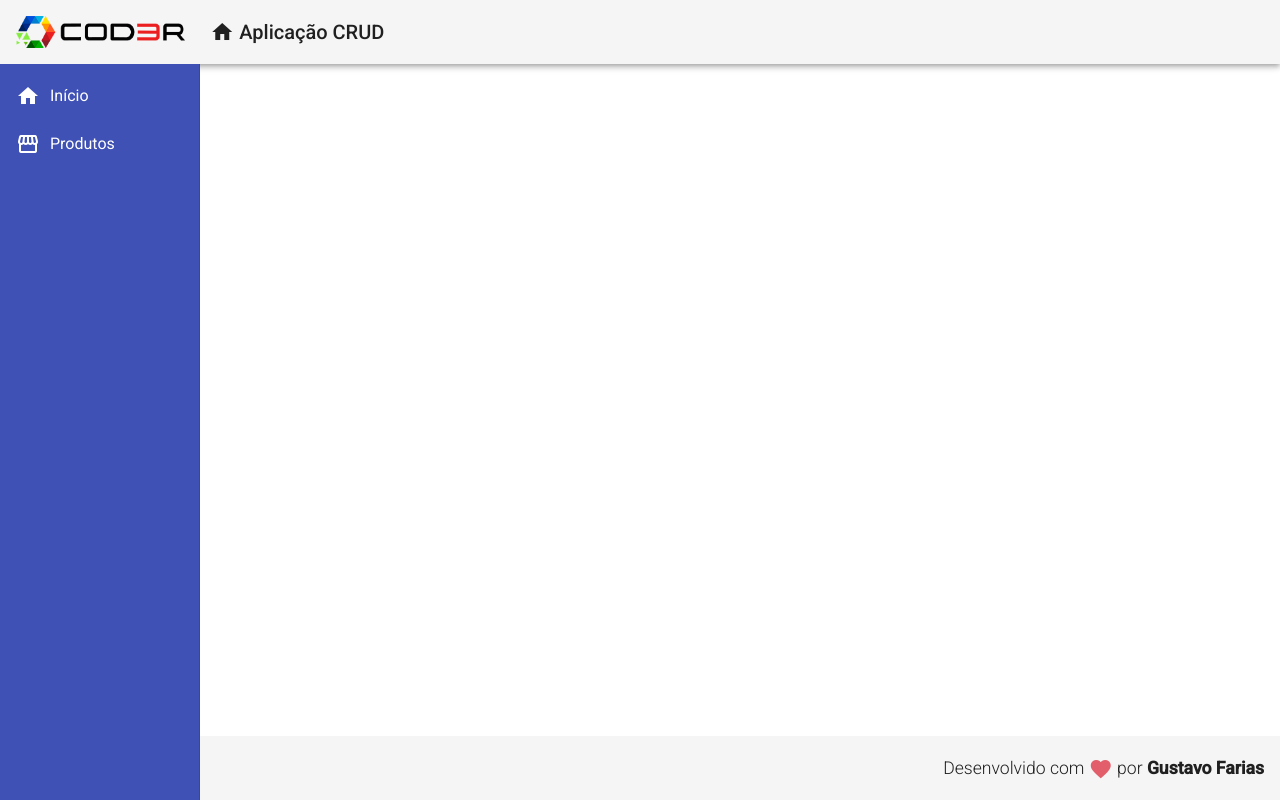
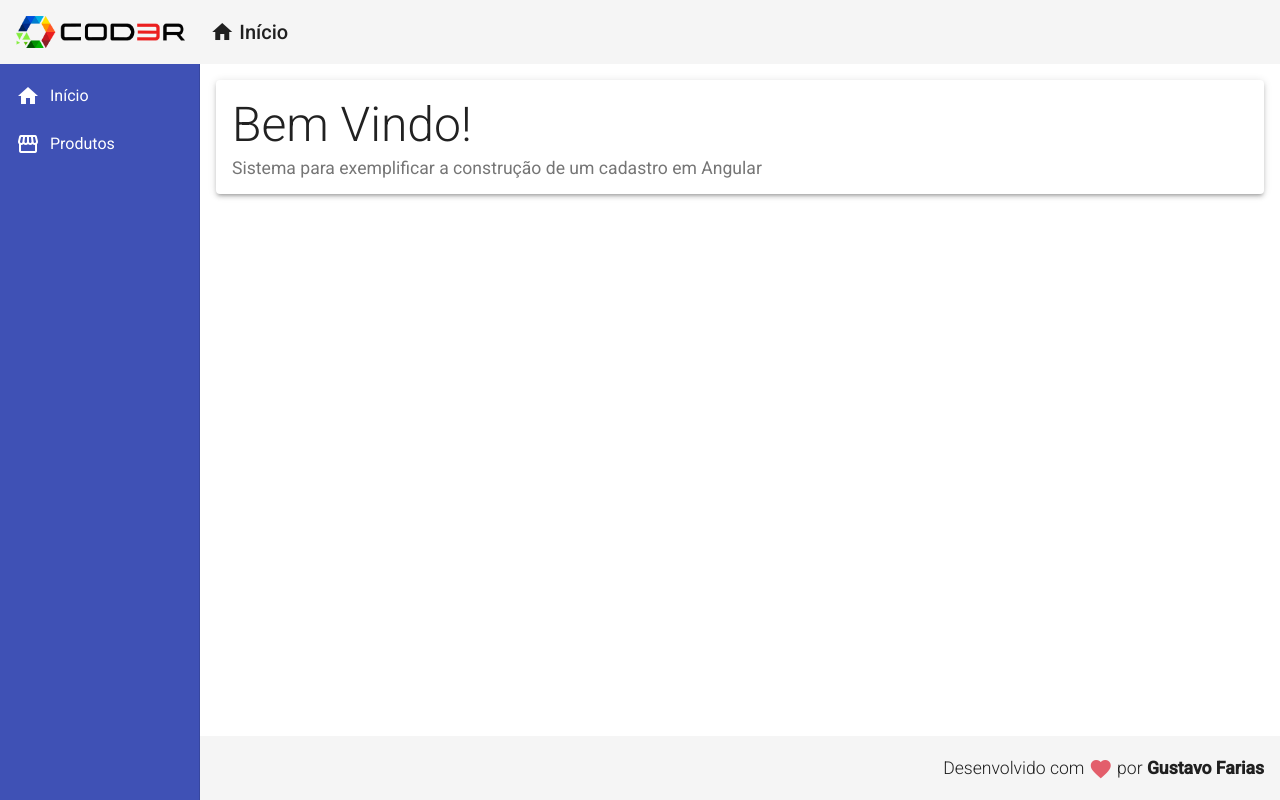
Before and after one commit to gustavofsa/crud-angular, an Angular app in the folder frontend/: page / in a window 1280 px wide. Built offline with nearby package versions, Linux system fonts and the light colour scheme.

Commit message:
Add: Home component

```diff
--- a/frontend/src/app/components/template/header/header.component.html
+++ b/frontend/src/app/components/template/header/header.component.html
@@ -9,7 +9,7 @@
       <i class="material-icons">
         home
       </i>
-      Aplicação CRUD
+      Início
     </a>
   </span>
 </mat-toolbar>
--- a/frontend/src/app/components/template/nav/nav.component.css
+++ b/frontend/src/app/components/template/nav/nav.component.css
@@ -10,3 +10,8 @@
 .side-nav i {
   padding-right: 10px;
 }
+
+.content {
+  padding: 16px;
+  background-color: #fff;
+}
--- a/frontend/src/app/components/template/nav/nav.component.html
+++ b/frontend/src/app/components/template/nav/nav.component.html
@@ -21,4 +21,7 @@
       </a>
     </mat-nav-list>
   </mat-sidenav>
+  <mat-sidenav-content class="content">
+    <app-home></app-home>
+  </mat-sidenav-content>
 </mat-sidenav-container>
--- /dev/null
+++ b/frontend/src/app/views/home/home.component.css
@@ -0,0 +1,9 @@
+.home .title {
+  font-size: 3rem;
+  font-weight: 300;
+  line-height: 1.2;
+}
+
+.home .subtitle {
+  font-size: 1.1rem;
+}
--- /dev/null
+++ b/frontend/src/app/views/home/home.component.html
@@ -0,0 +1,8 @@
+<mat-card class="home mat-elevation-z3">
+  <mat-card-title class="title">
+    Bem Vindo!
+  </mat-card-title>
+  <mat-card-subtitle class="subtitle">
+    Sistema para exemplificar a construção de um cadastro em Angular
+  </mat-card-subtitle>
+</mat-card>
--- /dev/null
+++ b/frontend/src/app/views/home/home.component.ts
@@ -0,0 +1,15 @@
+import { Component, OnInit } from '@angular/core';
+
+@Component({
+  selector: 'app-home',
+  templateUrl: './home.component.html',
+  styleUrls: ['./home.component.css']
+})
+export class HomeComponent implements OnInit {
+
+  constructor() { }
+
+  ngOnInit(): void {
+  }
+
+}
```
Also changed, not shown: frontend/src/app/app.module.ts (+10 -1 lines).
